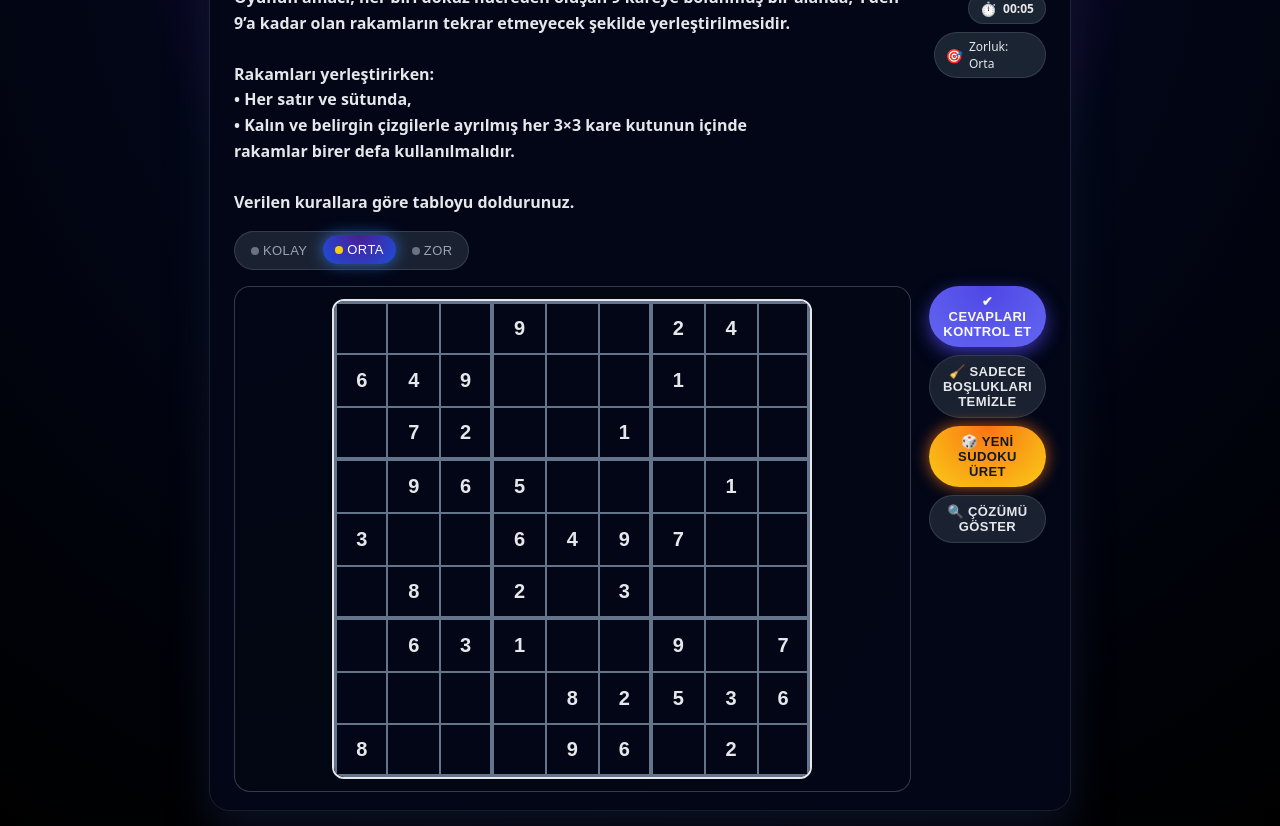
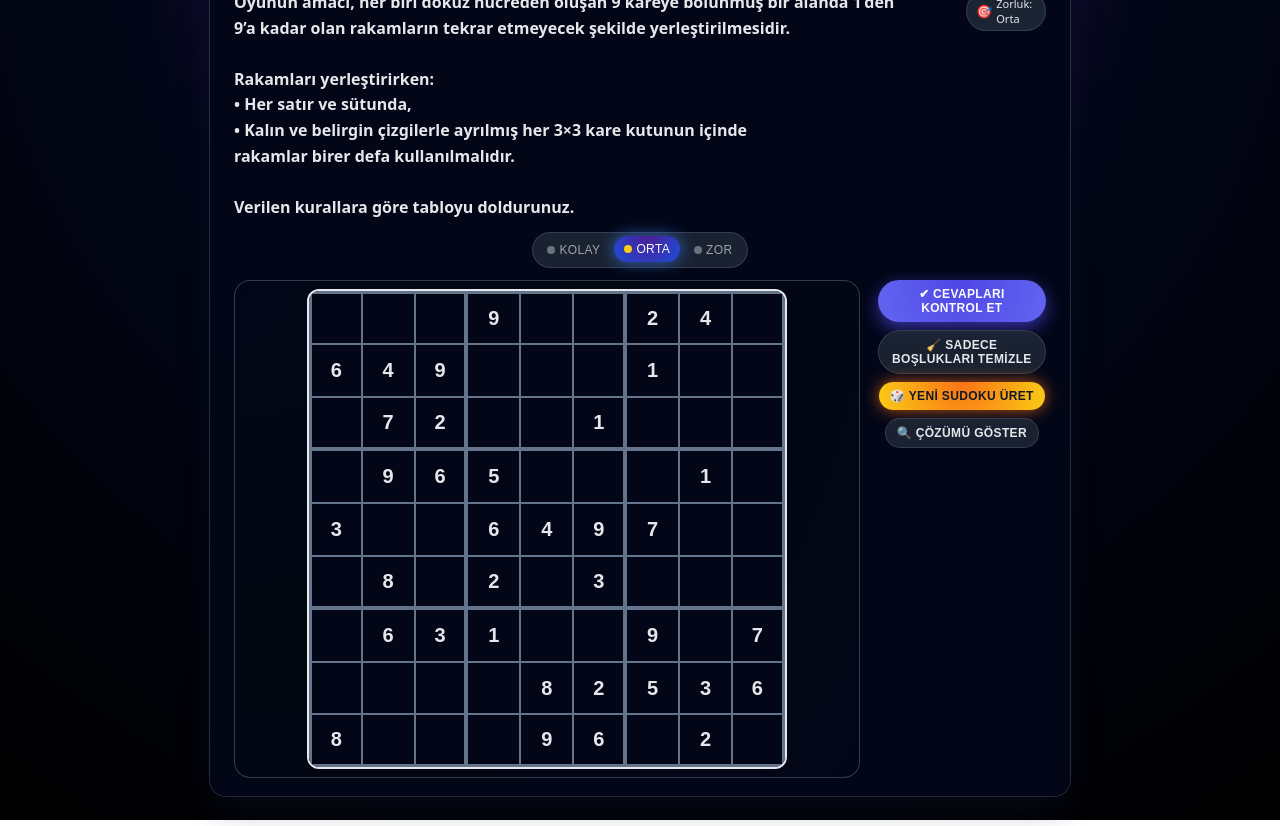
Before and after one commit to nazliirmakmete-prog/sudoku, a plain HTML site: page index.html in a window 1280 px wide. Shown: the part 91-917 px from the top of the page. Drawn offline with Linux system fonts and the light colour scheme.

Commit message:
Update index.html

```diff
--- a/index.html
+++ b/index.html
@@ -2,6 +2,7 @@
 <html lang="tr">
 <head>
   <meta charset="UTF-8" />
+  <meta name="viewport" content="width=device-width, initial-scale=1.0" />
   <title>İnteraktif Sudoku</title>
   <style>
     :root {
@@ -12,13 +13,15 @@
       box-sizing: border-box;
     }
 
+    /* MOBİL ÖNCELİKLİ GENEL STİLLER */
+
     body {
       margin: 0;
       min-height: 100vh;
       display: flex;
-      align-items: center;
+      align-items: stretch;
       justify-content: center;
-      padding: 16px;
+      padding: 12px;
       transition: background 0.3s ease, color 0.3s ease;
     }
 
@@ -35,44 +38,37 @@
     }
 
     .app-shell {
-      max-width: 860px;
       width: 100%;
     }
 
     .container {
-      border-radius: 20px;
-      padding: 24px 24px 18px;
+      width: 100%;
+      border-radius: 16px;
+      padding: 16px 12px 14px;
       backdrop-filter: blur(10px);
       box-shadow:
-        0 18px 40px rgba(15, 23, 42, 0.4),
-        0 0 0 1px rgba(148, 163, 184, 0.25);
+        0 12px 28px rgba(15, 23, 42, 0.4),
+        0 0 0 1px rgba(148, 163, 184, 0.3);
       transition: background 0.3s ease, box-shadow 0.3s ease;
     }
 
     body.dark-mode .container {
       background: radial-gradient(circle at top left, #020617 0, #020617 45%, #020617 100%);
-      box-shadow:
-        0 18px 40px rgba(15, 23, 42, 0.8),
-        0 0 0 1px rgba(148, 163, 184, 0.25);
     }
 
     body.light-mode .container {
       background: #f9fafb;
-      box-shadow:
-        0 18px 40px rgba(148, 163, 184, 0.5),
-        0 0 0 1px rgba(148, 163, 184, 0.4);
     }
 
     .header {
       display: flex;
-      justify-content: space-between;
-      align-items: flex-start;
-      gap: 16px;
-      margin-bottom: 16px;
+      flex-direction: column;
+      gap: 10px;
+      margin-bottom: 12px;
     }
 
     .title-block h1 {
-      font-size: 22px;
+      font-size: 20px;
       margin: 0 0 6px;
       display: flex;
       align-items: center;
@@ -88,7 +84,7 @@
     }
 
     .subtitle {
-      font-size: 16px;
+      font-size: 14px;
       font-weight: 700;      /* Yönergenin tamamı bold */
       margin: 0;
       line-height: 1.6;
@@ -104,8 +100,9 @@
 
     .right-header {
       display: flex;
-      flex-direction: column;
-      align-items: flex-end;
+      flex-direction: row;
+      justify-content: space-between;
+      align-items: flex-start;
       gap: 8px;
     }
 
@@ -116,19 +113,19 @@
 
     .meta-panel {
       display: flex;
-      gap: 8px;
+      gap: 6px;
       flex-wrap: wrap;
       align-items: center;
       justify-content: flex-end;
     }
 
     .meta-chip {
-      font-size: 12px;
-      padding: 5px 11px;
+      font-size: 11px;
+      padding: 4px 9px;
       border-radius: 999px;
       display: flex;
       align-items: center;
-      gap: 6px;
+      gap: 4px;
       border: 1px solid;
     }
 
@@ -145,7 +142,7 @@
     }
 
     .meta-chip span.icon {
-      font-size: 14px;
+      font-size: 13px;
     }
 
     .timer-display {
@@ -157,8 +154,8 @@
     .round-icon-btn {
       border: none;
       border-radius: 999px;
-      width: 36px;
-      height: 36px;
+      width: 34px;
+      height: 34px;
       display: inline-flex;
       align-items: center;
       justify-content: center;
@@ -192,11 +189,11 @@
 
     .difficulty-bar {
       display: flex;
-      justify-content: flex-start;
+      justify-content: center;
       align-items: center;
       flex-wrap: wrap;
-      gap: 12px;
-      margin-bottom: 16px;
+      gap: 10px;
+      margin-bottom: 12px;
       margin-top: 4px;
     }
 
@@ -220,8 +217,8 @@
 
     .difficulty-btn {
       border: none;
-      padding: 7px 12px;
-      font-size: 13px;
+      padding: 6px 10px;
+      font-size: 12px;
       border-radius: 999px;
       cursor: pointer;
       background: transparent;
@@ -258,18 +255,21 @@
       background: #facc15;
     }
 
+    /* MOBİL: TAHTA ALTA, BUTONLAR ÜSTE/ALTA TEK KOLON */
+
     .board-wrapper {
       display: flex;
-      gap: 18px;
-      align-items: flex-start;
+      flex-direction: column;
+      gap: 14px;
+      align-items: center;
     }
 
     .sudoku-wrapper {
-      flex: 1 1 auto;
+      width: 100%;
       display: flex;
       justify-content: center;
       align-items: center;
-      padding: 12px;
+      padding: 8px;
       border-radius: 16px;
       border: 1px solid;
       transition: background 0.3s ease, border-color 0.3s ease;
@@ -285,13 +285,13 @@
       border-color: #d1d5db;
     }
 
-    /* GRID ARTIK TAMAMEN RESPONSIVE:
-       Genişliği ekrana göre ayarla, kare oranı koru */
+    /* GRID: MOBİLDE EKRANI DOLDURUR */
     .sudoku-grid {
       display: grid;
       grid-template-columns: repeat(9, 1fr);
       grid-template-rows: repeat(9, 1fr);
-      width: min(100%, 480px);
+      width: 100%;
+      max-width: 420px;         /* Telefon için ideal max */
       aspect-ratio: 1 / 1;
       border-radius: 12px;
       overflow: hidden;
@@ -315,10 +315,9 @@
       align-items: center;
       justify-content: center;
       position: relative;
-      transition: background 0.12s ease, box-shadow 0.12s ease, border-color 0.2s ease;
+      transition: background 0.12s ease, box-shadow 0.12s.ease, border-color 0.2s ease;
     }
 
-    /* Tüm çizgiler belirgin */
     body.dark-mode .cell {
       border-color: #64748b;
     }
@@ -339,7 +338,7 @@
       border: none;
       outline: none;
       text-align: center;
-      font-size: 20px;
+      font-size: 18px;  /* Mobilde büyükçe */
       font-weight: 600;
       background: transparent;
     }
@@ -422,23 +421,26 @@
     }
 
     .sidebar {
-      width: 210px;
+      width: 100%;
       display: flex;
       flex-direction: column;
-      gap: 10px;
+      gap: 8px;
+      align-items: center;
     }
 
     .controls {
       display: flex;
-      flex-direction: column;
+      flex-direction: row;
+      flex-wrap: wrap;
       gap: 8px;
+      justify-content: center;
     }
 
     button {
       border: none;
-      padding: 8px 13px;
+      padding: 7px 11px;
       border-radius: 999px;
-      font-size: 13px;
+      font-size: 12px;
       cursor: pointer;
       font-weight: 600;
       letter-spacing: 0.03em;
@@ -494,9 +496,10 @@
     }
 
     #message {
-      font-size: 13px;
+      font-size: 12px;
       min-height: 20px;
       margin-top: 4px;
+      text-align: center;
     }
 
     #message.ok {
@@ -530,56 +533,52 @@
       color: #b91c1c;
     }
 
-    /* Tablet ve küçük ekranlar */
-    @media (max-width: 820px) {
+    /* TABLET / DESKTOP İÇİN ÜST STİLLER (MİN-WİDTH 768px) */
+    @media (min-width: 768px) {
+      body {
+        padding: 24px;
+        align-items: center;
+      }
+
+      .app-shell {
+        max-width: 860px;
+      }
+
       .container {
-        padding: 18px 14px 16px;
+        padding: 24px 24px 18px;
       }
 
       .header {
-        flex-direction: column;
-        align-items: stretch;
-      }
-
-      .right-header {
+        flex-direction: row;
+        justify-content: space-between;
         align-items: flex-start;
       }
 
+      .subtitle {
+        font-size: 16px;
+      }
+
       .board-wrapper {
-        flex-direction: column;
-        align-items: center;
+        flex-direction: row;
+        align-items: flex-start;
+        gap: 18px;
+      }
+
+      .sudoku-grid {
+        max-width: 480px;
+      }
+
+      .cell input {
+        font-size: 20px;
       }
 
       .sidebar {
-        width: 100%;
-        flex-direction: column;
-        align-items: center;
+        width: 220px;
+        align-items: flex-start;
       }
 
-      .controls {
-        flex-direction: row;
-        flex-wrap: wrap;
-        justify-content: center;
-      }
-    }
-
-    /* Küçük telefonlar */
-    @media (max-width: 480px) {
-      .title-block h1 {
-        font-size: 20px;
-      }
-
-      .subtitle {
-        font-size: 14px;
-      }
-
-      .meta-chip {
-        font-size: 11px;
-      }
-
-      button {
-        font-size: 12px;
-        padding: 7px 11px;
+      #message {
+        text-align: left;
       }
     }
   </style>
@@ -595,7 +594,7 @@
       <div class="title-block">
         <h1>Sudoku</h1>
         <p class="subtitle">
-          Oyunun amacı, her biri dokuz hücreden oluşan 9 kareye bölünmüş bir alanda, 1’den 9’a kadar olan rakamların
+          Oyunun amacı, her biri dokuz hücreden oluşan 9 kareye bölünmüş bir alanda 1’den 9’a kadar olan rakamların
           tekrar etmeyecek şekilde yerleştirilmesidir.<br><br>
           Rakamları yerleştirirken:<br>
           • Her satır ve sütunda,<br>
```
